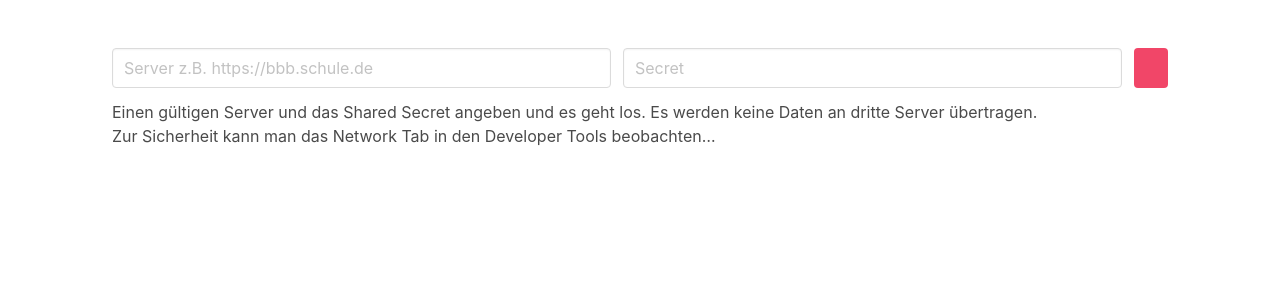
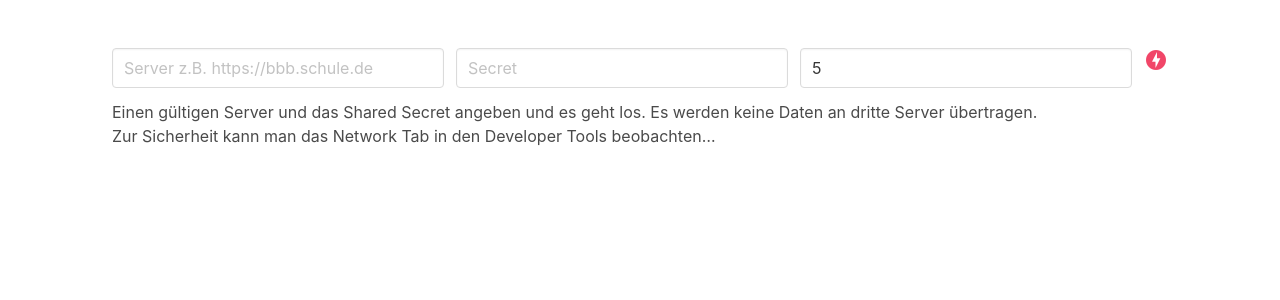
Before and after one commit to hmt/bbb-static-monitor, a Svelte app: page / in a window 1280 px wide. Shown: the top 300 px of the page. Built offline with nearby package versions, Linux system fonts and the light colour scheme.

Commit message:
kleinere Verbesserungen

```diff
--- a/public/global.css
+++ b/public/global.css
@@ -0,0 +1,29 @@
+.material-icons {
+  font-family: 'Material Icons';
+  font-weight: normal;
+  font-style: normal;
+  font-size: 24px;  /* Preferred icon size */
+  /* display: inline-block; */
+  line-height: 1;
+  text-transform: none;
+  letter-spacing: normal;
+  word-wrap: normal;
+  white-space: nowrap;
+  direction: ltr;
+
+  display: inline-flex;
+  align-items: center;
+  justify-content: center;
+  vertical-align: middle;
+
+  /* Support for all WebKit browsers. */
+  -webkit-font-smoothing: antialiased;
+  /* Support for Safari and Chrome. */
+  text-rendering: optimizeLegibility;
+
+  /* Support for Firefox. */
+  -moz-osx-font-smoothing: grayscale;
+
+  /* Support for IE. */
+  font-feature-settings: 'liga';
+}
--- a/public/index.html
+++ b/public/index.html
@@ -9,6 +9,8 @@
 	<link rel='icon' type='image/png' href='/favicon.png'>
 	<link rel='stylesheet' href='/global.css'>
 	<link rel='stylesheet' href='/build/bundle.css'>
+	<link href="https://fonts.googleapis.com/icon?family=Material+Icons"
+      rel="stylesheet">
 
 	<script defer src='/build/bundle.js'></script>
 </head>
--- a/src/App.svelte
+++ b/src/App.svelte
@@ -8,6 +8,7 @@
   let secret: string;
   let json;
   let laden: boolean;
+  let interval: number = 5;
 
   $: url =
     server && secret
@@ -39,7 +40,7 @@
     }
     laden = false;
   }
-  setInterval(get_stats, 5000);
+  setInterval(get_stats, interval*1000);
 </script>
 
 <div class="container">
@@ -60,33 +61,45 @@
           <p class="control is-expanded">
             <input
               class="input"
-              type="email"
+              type="password"
               placeholder="Secret"
               bind:value={secret}
             />
           </p>
         </div>
-        <button
-          class="button"
-          class:is-success={json?.response.returncode === "SUCCESS"}
-          class:is-warning={!json}
-          class:is-danger={json?.response.returncode !== "SUCCESS"}
-          class:is-loading={laden}
-        />
+        <div class="field">
+          <p class="control is-expanded">
+            <input
+              class="input"
+              type="number"
+              placeholder="Interval"
+              bind:value={interval}
+            />
+          </p>
+        </div>
+        {#if json?.response.returncode === "SUCCESS"}
+          <i class="material-icons has-text-success">check_circle</i>
+        {:else if !json}
+          <i class="material-icons has-text-danger">offline_bolt</i>
+        {:else if laden}
+          <i class="material-icons has-text-link">change_circle</i>
+        {:else}
+          <i class="material-icons has-text-warning">pause_circle</i>
+        {/if}
       </div>
     </div>
     {#if json?.response.returncode === "SUCCESS" && json?.response.messageKey !== "noMeetings"}
       {#each [json.response.meetings?.meeting]
         .flat()
         .filter((m) => !m.isBreakout) as m}
-        <div class="box">
+        <div class="box has-background-primary-light">
           <Room {m} />
           {#each [json.response.meetings?.meeting]
             .flat()
             .filter((b) =>
               m.breakoutRooms?.breakout.includes(b.meetingID)
             ) as m}
-            <div class="box">
+            <div class="box has-background-warning-light">
               <Room {m} />
             </div>
           {/each}
--- a/src/Room.svelte
+++ b/src/Room.svelte
@@ -1,6 +1,7 @@
 <script>
-  export let m
+  export let m;
 </script>
+
 <span class="is-size-4">
   {m.meetingName}
 </span>
@@ -12,7 +13,18 @@
 <ul>
   {#if m.attendees}
     {#each [m.attendees.attendee].flat() as a}
-						<li>{a.fullName} – {a.role==='MODERATOR'? 'Moderator':'Teilnehmer'} {a.isPresenter ? '🖥':''} {a.isListeningOnly ? '🔈':'🔇'} {a.hasJoinedVoice ? '🎙':''} {a.hasVideo ? '📹': ''} </li>
+      <li>
+				{a.fullName} – {@html a.role === "MODERATOR" ? "<b>Moderator</b>" : "Teilnehmer"}
+				{#if a.isPresenter}
+					<i class="material-icons has-text-link">slideshow</i>
+				{/if}
+				{#if a.isListeningOnly}
+				<i class="material-icons">headset</i>
+				{:else}
+				<i class="material-icons" class:has-text-success={a.hasJoinedVoice} class:has-text-danger={!a.hasJoinedVoice}>{a.hasJoinedVoice ? "mic" : "mic_off"}</i>
+				{/if}
+        <i class="material-icons" class:has-text-success={a.hasVideo} class:has-text-danger={!a.hasVideo}>{a.hasVideo ? "videocam" : "videocam_off"}</i>
+      </li>
     {/each}
   {/if}
 </ul>
```
Lines whose indentation alone changed are shown as unchanged.
